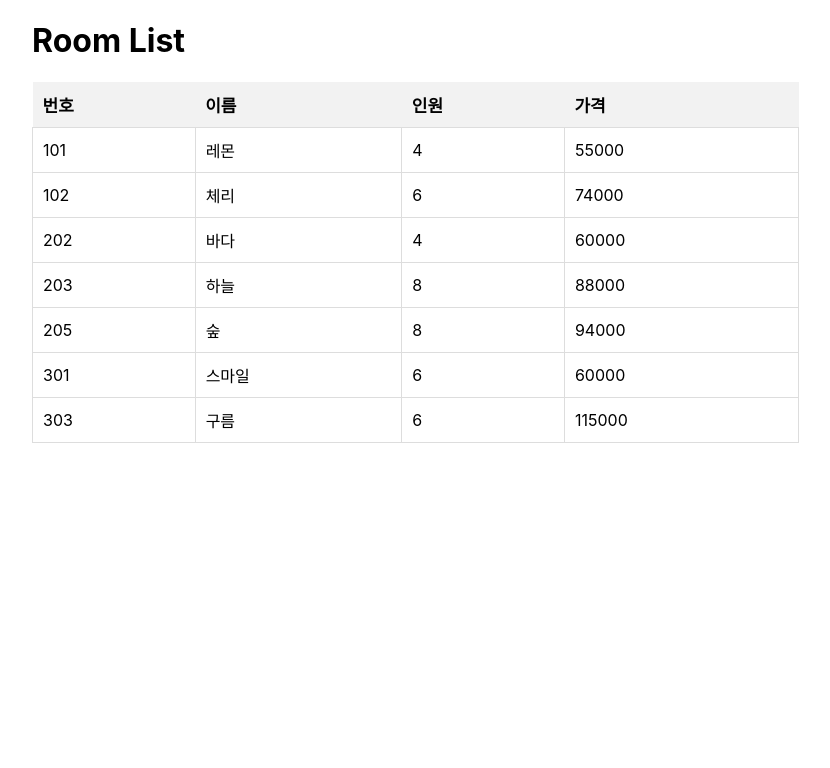
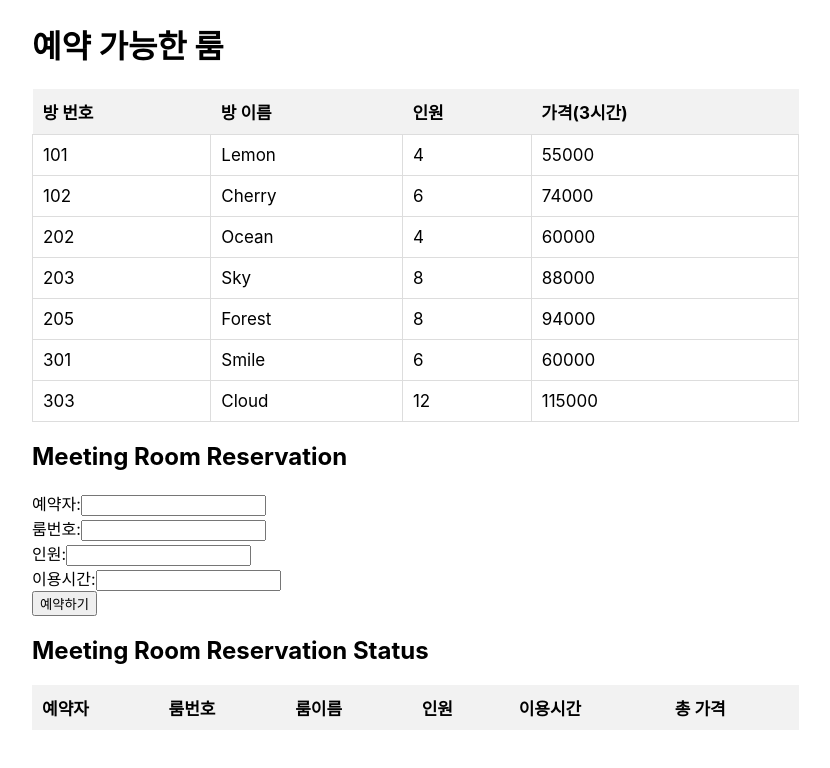
Before and after one commit to Jieunsse/script, a React (Create React App) app: page / in a window 1280 px wide. Shown: the top 768 px of the page, without its empty margins (68-898 px from the left). Built offline with nearby package versions, Linux system fonts and the light colour scheme.

Commit message:
Booking logic added.

```diff
--- a/src/Components/Room/Room.jsx
+++ b/src/Components/Room/Room.jsx
@@ -1,48 +1,138 @@
-import React from 'react';
-import jsonData from '../../DB/data.json';
+import React, { useState } from 'react';
 import { Wrapper, Table, Td, Th, Tbody, Thead, Tr } from './style.js';
-
+import RoomData from '../../DB/RoomData';
 
 
 export default function Room() {
 
+    const [ book, setBook ] = useState({
+        name: '',
+        roomNumber: '',
+        persons: '',
+        time: ''
+    });
+
+    const [ bookState, setBookState ] = useState([]);
+
+    const handleInput = (e) => {
+        const { name, value } = e.target;
+        setBook({
+            ...book,
+            [name]: value
+        });
+    };
+
+    const wholePrice = (hours, pricePerHour) => {
+        // 입력된 시간을 3시간 단위로 올림처리하여 계산
+
+        const totalHours = Math.ceil(parseFloat(hours) / 3);
+        return totalHours * pricePerHour;
+    };
+
+
+    const handleBook = () => {
+        if(book.name && book.roomNumber && book.persons && book.time) {
+            const selectedRoom = RoomData.find(room => room.id === parseInt(book.roomNumber));
+            if(selectedRoom) {
+                const totalPrice = wholePrice(book.time, selectedRoom.price);
+                const newBook = {
+                    name: book.name,
+                    roomNumber: selectedRoom.id,
+                    roomName: selectedRoom.name,
+                    persons: parseInt(book.persons),
+                    time: book.time,
+                    totalPrice: totalPrice
+                };
+                setBookState([...bookState, newBook]);
+                setBook({
+                    name: '',
+                    roomNumber: '',
+                    persons: '',
+                    time: '',
+                });
+            } else {
+                alert('잘못된 회의실 번호입니다.');
+            }
+        } else {
+            alert('미입력된 부분을 전부 입력해주세요');
+        }
+    };
+
+
     return (
         <Wrapper>
-            <RoomTable/>
+            <h1> 예약 가능한 룸 </h1>
+            <Table>
+                <Thead>
+                    <Tr>
+                        <Th>방 번호</Th>
+                        <Th>방 이름</Th>
+                        <Th>인원</Th>
+                        <Th>가격(3시간)</Th>
+                    </Tr>
+                </Thead>
+                <Tbody>
+                    {RoomData.map(room => (
+                        <Tr key={room.id}>
+                            <Td>{room.id}</Td>
+                            <Td>{room.name}</Td>
+                            <Td>{room.capacity}</Td>
+                            <Td>{room.price}</Td>
+                        </Tr>
+                    ))}
+                </Tbody>
+            </Table>
+
+            <h2>Meeting Room Reservation</h2>
+            <div>
+                <label>
+                예약자:
+                <input type="text" name="name" value={book.name} onChange={handleInput} />
+                </label>
+                <br />
+                <label>
+                룸번호:
+                <input type="text" name="roomNumber" value={book.roomNumber} onChange={handleInput} />
+                </label>
+                <br />
+                <label>
+                인원:
+                <input type="number" name="persons" value={book.persons} onChange={handleInput} />
+                </label>
+                <br />
+                <label>
+                이용시간:
+                <input type="text" name="time" value={book.time} onChange={handleInput} />
+                </label>
+                <br />
+                <button onClick={handleBook}>예약하기</button>
+            </div>
+
+            <h2>Meeting Room Reservation Status</h2>
+            <Table>
+                <Thead>
+                <Tr>
+                    <Th>예약자</Th>
+                    <Th>룸번호</Th>
+                    <Th>룸이름</Th>
+                    <Th>인원</Th>
+                    <Th>이용시간</Th>
+                    <Th>총 가격</Th>
+                </Tr>
+                </Thead>
+                <Tbody>
+                {bookState.map((res, index) => (
+                    <Tr key={index}>
+                    <Td>{res.name}</Td>
+                    <Td>{res.roomNumber}</Td>
+                    <Td>{res.roomName}</Td>
+                    <Td>{res.persons}</Td>
+                    <Td>{res.time}</Td>
+                    <Td>{res.totalPrice}</Td>
+                    </Tr>
+                ))}
+                </Tbody>
+            </Table>
         </Wrapper>
     );
 }
-
-
-
-
-const RoomTable = () => {
-
-    const tableRows = jsonData.map((item) => (
-        <tr key={item.room}>
-            <Td>{item.room}</Td>
-            <Td>{item.name}</Td>
-            <Td>{item.person}</Td>
-            <Td>{item.price}</Td>
-        </tr>
-    ));
-
-    return (
-        <div>
-            <h1>Room List</h1>
-            <Table>
-                <Thead>
-                    <Tr>
-                        <Th>번호</Th>
-                        <Th>이름</Th>
-                        <Th>인원</Th>
-                        <Th>가격</Th>
-                    </Tr>
-                </Thead>
-                <Tbody>
-                    {tableRows}
-                </Tbody>
-            </Table>
-        </div>
-    );
-}
--- /dev/null
+++ b/src/DB/RoomData.jsx
@@ -0,0 +1,14 @@
+import React from 'react';
+
+    // 예약 가능한 미팅룸 데이터.
+const RoomData = [
+    { id: 101, name: 'Lemon', capacity: 4, price: 55000 },
+    { id: 102, name: 'Cherry', capacity: 6, price: 74000 },
+    { id: 202, name: 'Ocean', capacity: 4, price: 60000 },
+    { id: 203, name: 'Sky', capacity: 8, price: 88000 },
+    { id: 205, name: 'Forest', capacity: 8, price: 94000 },
+    { id: 301, name: 'Smile', capacity: 6, price: 60000 },
+    { id: 303, name: 'Cloud', capacity: 12, price: 115000 }
+];
+
+ export default RoomData;
--- a/src/DB/data.json
+++ /dev/null
@@ -1,44 +0,0 @@
-[
-    {
-        "room": 101,
-        "name": "레몬",
-        "person": 4,
-        "price" : 55000
-    },
-    {
-        "room": 102,
-        "name": "체리",
-        "person": 6,
-        "price" : 74000
-    },
-    {
-        "room": 202,
-        "name": "바다",
-        "person": 4,
-        "price": 60000
-    },
-    {
-        "room": 203,
-        "name": "하늘",
-        "person": 8,
-        "price": 88000
-    },
-    {
-        "room": 205,
-        "name": "숲",
-        "person": 8,
-        "price": 94000
-    },
-    {
-        "room": 301,
-        "name": "스마일",
-        "person": 6,
-        "price": 60000
-    },
-    {
-        "room": 303,
-        "name": "구름",
-        "person": 6,
-        "price": 115000
-    }
-]
```
